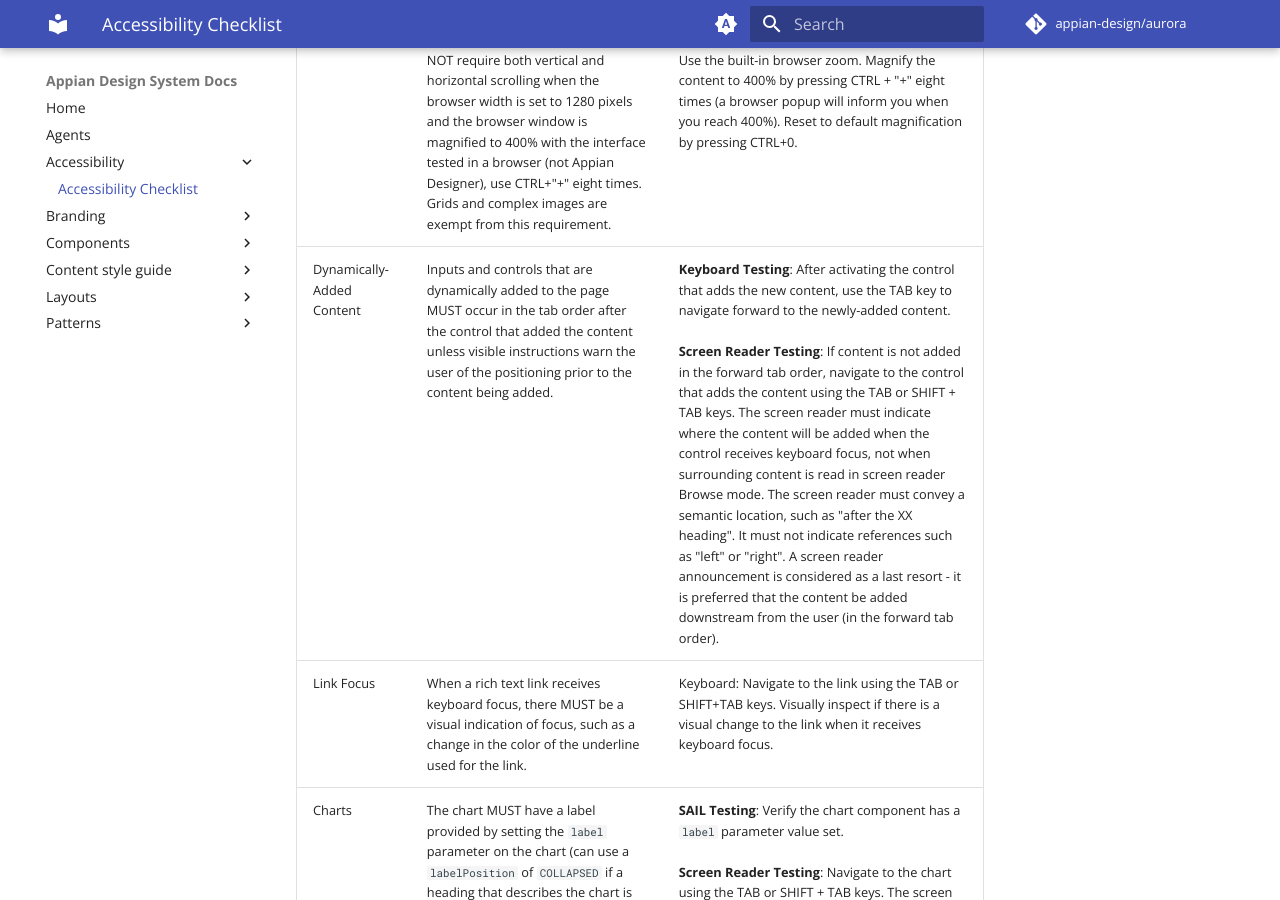
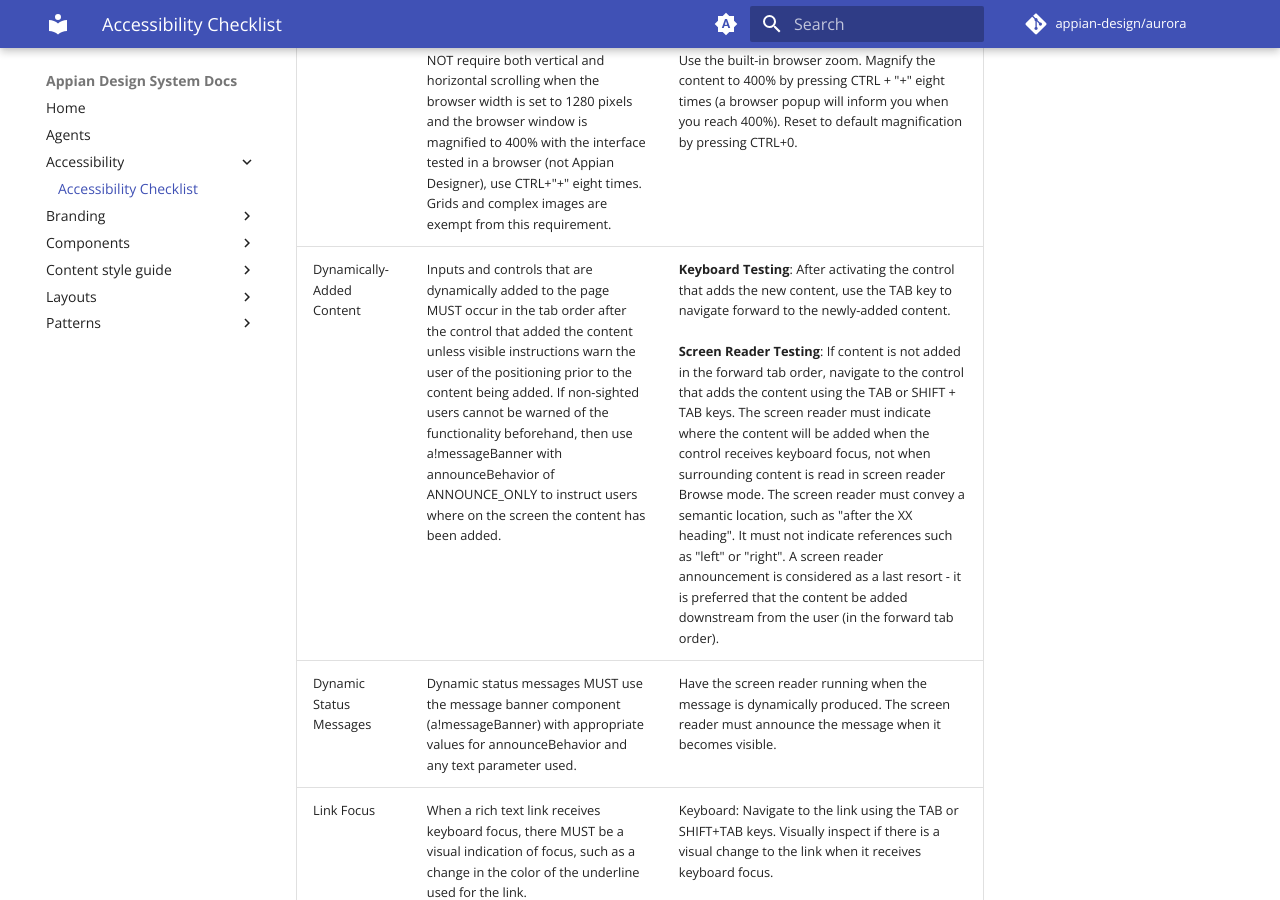
Before and after one commit to appian-design/aurora, an MkDocs documentation site: the page built from docs/accessibility/checklist.md, in a window 1280 px wide and 900 px high, scrolled down 16738 px. Built offline with MkDocs 1.6.1 and Material for MkDocs 9.7.7, drawn with Linux system fonts in a browser that asks for light colours; comment, search, counter and statistics services are not loaded.

Commit message:
Update checklist.md
65: Updated the checklist item to include the use of the message banner component for use when dynamically added content cannot be added to an interface in a logical order without prior warning.

66: Created new checklist item for dynamic messages requiring the use of a!messageBanner.

```diff
--- a/docs/accessibility/checklist.md
+++ b/docs/accessibility/checklist.md
@@ -62,7 +62,8 @@
 |Color Use - General|Color MUST NOT be used as the only means of identifying visual elements, e.g. statements such as "Click the red button", "content is below the blue heading", etc.|Visual inspection.|
 |Magnification - 200%|All text content MUST be readable, functional, and does not overlap when the browser is magnified to 200% with the interface tested in a browser (not Appian Designer), use CTRL+"+" five times. If text is truncated, a method is provided for accessing the text.|**Browser Testing**: <br>• Test in a web browser, do not test in Appian Designer<br>• Use the built-in browser zoom<br>• Magnify the content to 200% by pressing CTRL + "+" five times (a browser popup will inform you when you reach 200%)<br>• Reset to default magnification by pressing CTRL+0|
 |Magnification - 400%|Loss of content or functionality MUST NOT occur AND content MUST NOT require both vertical and horizontal scrolling when the browser width is set to 1280 pixels and the browser window is magnified to 400% with the interface tested in a browser (not Appian Designer), use CTRL+"+" eight times. Grids and complex images are exempt from this requirement.|Test in a web browser, do not test in Appian Designer. Set the browser width to 1280 pixels. Use the built-in browser zoom. Magnify the content to 400% by pressing CTRL + "+" eight times (a browser popup will inform you when you reach 400%). Reset to default magnification by pressing CTRL+0.|
-|Dynamically-Added Content|Inputs and controls that are dynamically added to the page MUST occur in the tab order after the control that added the content unless visible instructions warn the user of the positioning prior to the content being added.|**Keyboard Testing**: After activating the control that adds the new content, use the TAB key to navigate forward to the newly-added content.<br><br>**Screen Reader Testing**: If content is not added in the forward tab order, navigate to the control that adds the content using the TAB or SHIFT + TAB keys. The screen reader must indicate where the content will be added when the control receives keyboard focus, not when surrounding content is read in screen reader Browse mode. The screen reader must convey a semantic location, such as "after the XX heading". It must not indicate references such as "left" or "right". A screen reader announcement is considered as a last resort - it is preferred that the content be added downstream from the user (in the forward tab order).|
+|Dynamically-Added Content|Inputs and controls that are dynamically added to the page MUST occur in the tab order after the control that added the content unless visible instructions warn the user of the positioning prior to the content being added. If non-sighted users cannot be warned of the functionality beforehand, then use a!messageBanner with announceBehavior of ANNOUNCE_ONLY to instruct users where on the screen the content has been added.|**Keyboard Testing**: After activating the control that adds the new content, use the TAB key to navigate forward to the newly-added content.<br><br>**Screen Reader Testing**: If content is not added in the forward tab order, navigate to the control that adds the content using the TAB or SHIFT + TAB keys. The screen reader must indicate where the content will be added when the control receives keyboard focus, not when surrounding content is read in screen reader Browse mode. The screen reader must convey a semantic location, such as "after the XX heading". It must not indicate references such as "left" or "right". A screen reader announcement is considered as a last resort - it is preferred that the content be added downstream from the user (in the forward tab order).|
+|Dynamic Status Messages|Dynamic status messages MUST use the message banner component (a!messageBanner) with appropriate values for announceBehavior and any text parameter used.|Have the screen reader running when the message is dynamically produced. The screen reader must announce the message when it becomes visible.|
 |Link Focus|When a rich text link receives keyboard focus, there MUST be a visual indication of focus, such as a change in the color of the underline used for the link.|Keyboard: Navigate to the link using the TAB or SHIFT+TAB keys. Visually inspect if there is a visual change to the link when it receives keyboard focus.|
 |Charts|The chart MUST have a label provided by setting the `label` parameter on the chart (can use a `labelPosition` of `COLLAPSED` if a heading that describes the chart is output above the chart).|**SAIL Testing**: Verify the chart component has a `label` parameter value set.<br><br>**Screen Reader Testing**: Navigate to the chart using the TAB or SHIFT + TAB keys. The screen reader should announce a name/label for the chart (may announce this several times).<br><br>**Manual DOM Inspection**: Search for "highcharts-container". Ensure the aria-label attribute set on this `<div>` has a string value that describes/summarizes the chart.|
 |Icon|[STANDALONE USED IN A LINK] A text alternative MUST be provided for the icon when it is the only element used in a link, set via the `altText` or ca`ption parameter on the icon.|SAIL: Verify the `altText` or `caption` parameter value used for the icon. Screen Reader: Navigate to the link using the TAB or SHIFT + TAB keys. The screen reader should announce a text alternative for the icon. axe DevTools: Run a page scan, run the scan in a browser and not in Appian Designer. If an error is present, it will be indicated as "Links must have discernable text". ARC Toolkit: Run the Interactive Controls test, run the test in a browser and not in Appian Designer. If an error is present, it will be indicated as "No link text". Manual DOM Inspection: Locate the icon. Verify the string value used for the aria-label attribute set on the SVG. In some cases, the text alternative may also be inside of a node contained within the link.|
```
